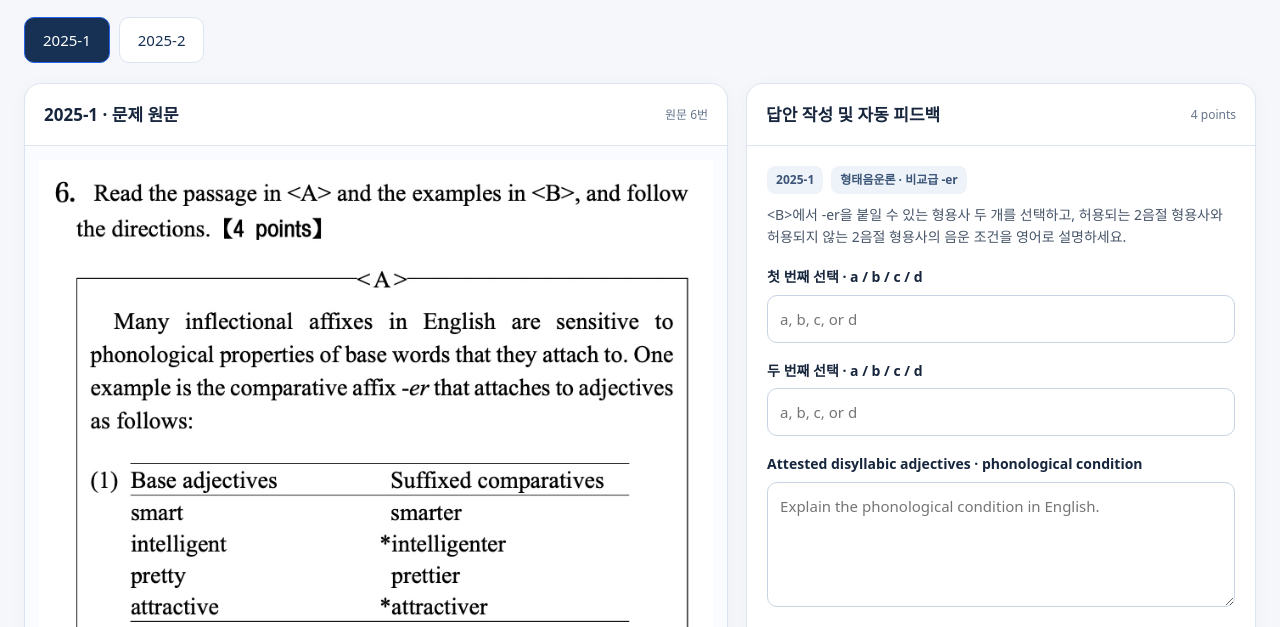
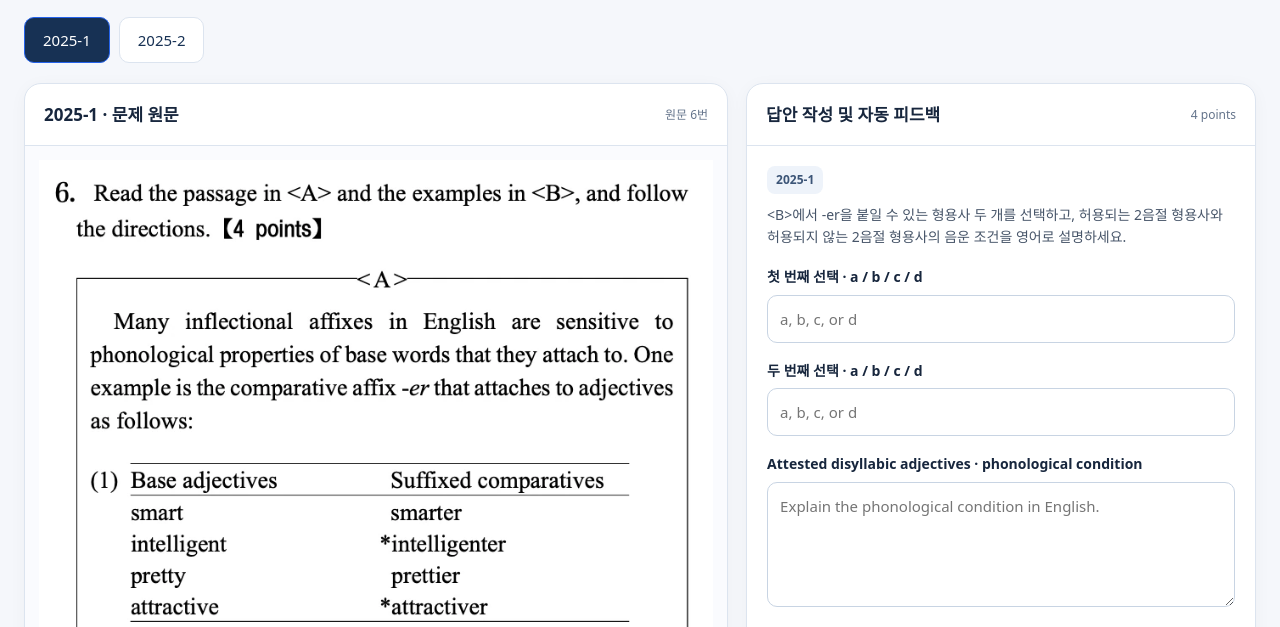
Before and after one commit to MK316/TCE-app, a plain HTML site: page years/2025/index.html in a window 1280 px wide. Shown: the part 120-747 px from the top of the page. Drawn offline with Linux system fonts and the light colour scheme.

Commit message:
Update index.html

```diff
--- a/years/2025/index.html
+++ b/years/2025/index.html
@@ -45,7 +45,7 @@ let responses=QUESTIONS.map(q=>Object.fromEntries(q.fields.map(f=>[f.id,''])));
 function normalize(v){return String(v||'').trim().toLowerCase().replace(/[.。]+$/,'').replace(/\s+/g,' ')}
 function feat(v){return String(v||'').trim().toLowerCase().replace(/[\[\](){}\s]/g,'').replace(/−|–|—/g,'-').replace(/＋/g,'+').replace(/^([+-])?anterior$/,(m,s)=>s?s+'anterior':'anterior')}
 function capture(){const q=QUESTIONS[current];for(const f of q.fields){const el=document.getElementById('field-'+f.id);if(el)responses[current][f.id]=el.value}}
-function selectQuestion(index){if(index<0||index>=QUESTIONS.length)return;closePassword();capture();current=index;const q=QUESTIONS[index];document.querySelectorAll('.tab').forEach((t,i)=>{t.setAttribute('aria-selected',String(index===i));t.tabIndex=index===i?0:-1});document.getElementById('content').setAttribute('aria-labelledby','tab-'+index);document.getElementById('passage-title').textContent=q.label+' · 문제 원문';document.getElementById('original-number').textContent=q.original;document.getElementById('exam-image').src=q.image;document.getElementById('exam-image').alt=q.alt;document.getElementById('score-label').textContent=q.points;document.getElementById('meta').innerHTML='<span class="chip">'+q.label+'</span><span class="chip">'+q.topic+'</span>';document.getElementById('intro').textContent=q.intro;
+function selectQuestion(index){if(index<0||index>=QUESTIONS.length)return;closePassword();capture();current=index;const q=QUESTIONS[index];document.querySelectorAll('.tab').forEach((t,i)=>{t.setAttribute('aria-selected',String(index===i));t.tabIndex=index===i?0:-1});document.getElementById('content').setAttribute('aria-labelledby','tab-'+index);document.getElementById('passage-title').textContent=q.label+' · 문제 원문';document.getElementById('original-number').textContent=q.original;document.getElementById('exam-image').src=q.image;document.getElementById('exam-image').alt=q.alt;document.getElementById('score-label').textContent=q.points;document.getElementById('meta').innerHTML='<span class="chip">'+q.label+'</span>';document.getElementById('intro').textContent=q.intro;
 const container=document.getElementById('fields');container.replaceChildren();for(const f of q.fields){const div=document.createElement('div');div.className='field';const lab=document.createElement('label');lab.htmlFor='field-'+f.id;lab.textContent=f.label;const inp=document.createElement(f.type==='textarea'?'textarea':'input');if(f.type!=='textarea')inp.type='text';inp.id='field-'+f.id;inp.placeholder=f.placeholder;inp.autocomplete='off';inp.spellcheck=false;inp.value=responses[current][f.id];div.append(lab,inp);container.appendChild(div)}document.getElementById('feedback').className='feedback';document.getElementById('feedback').replaceChildren()}
 let modelUnlocked=false;
 function feedback(showOnly=false){
```
